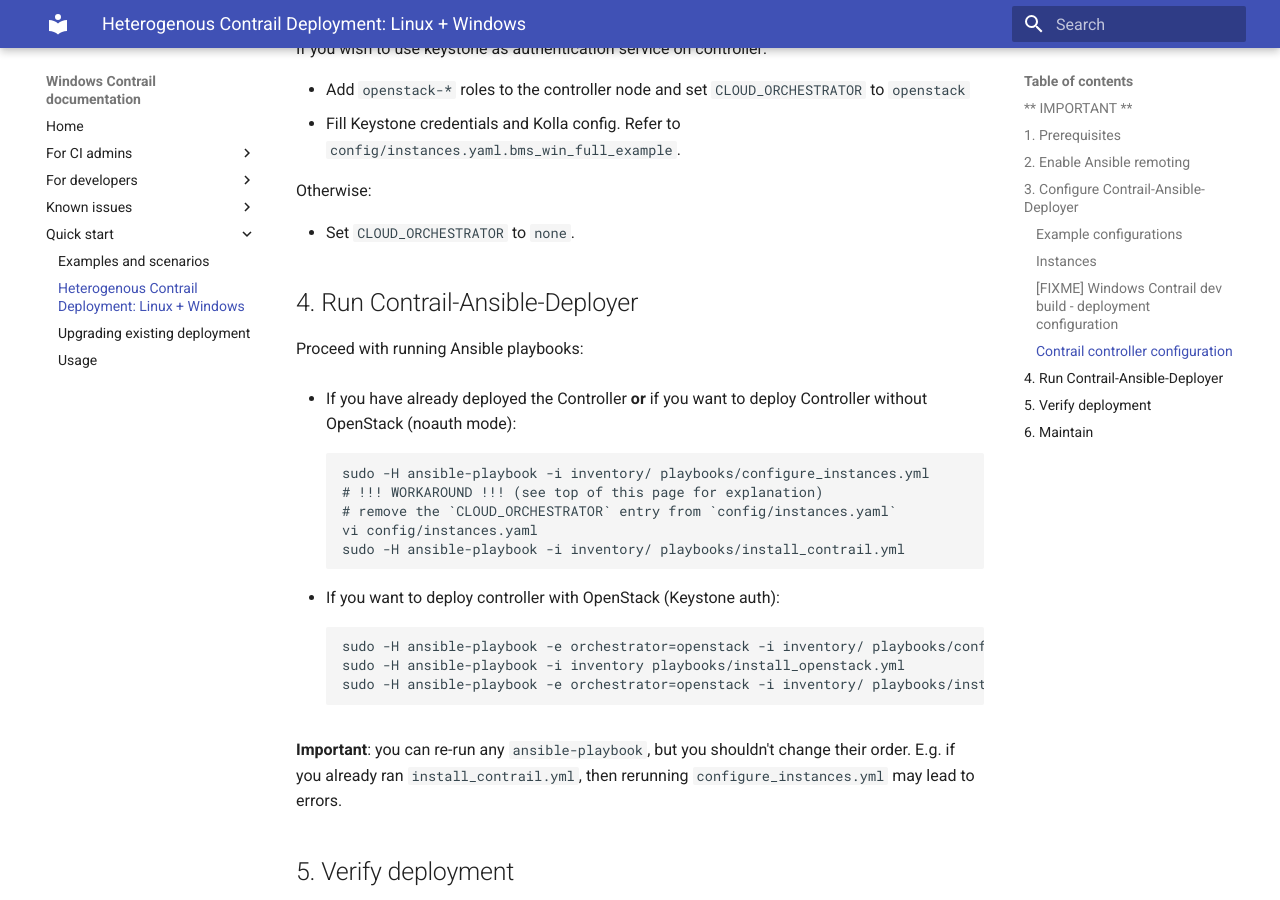
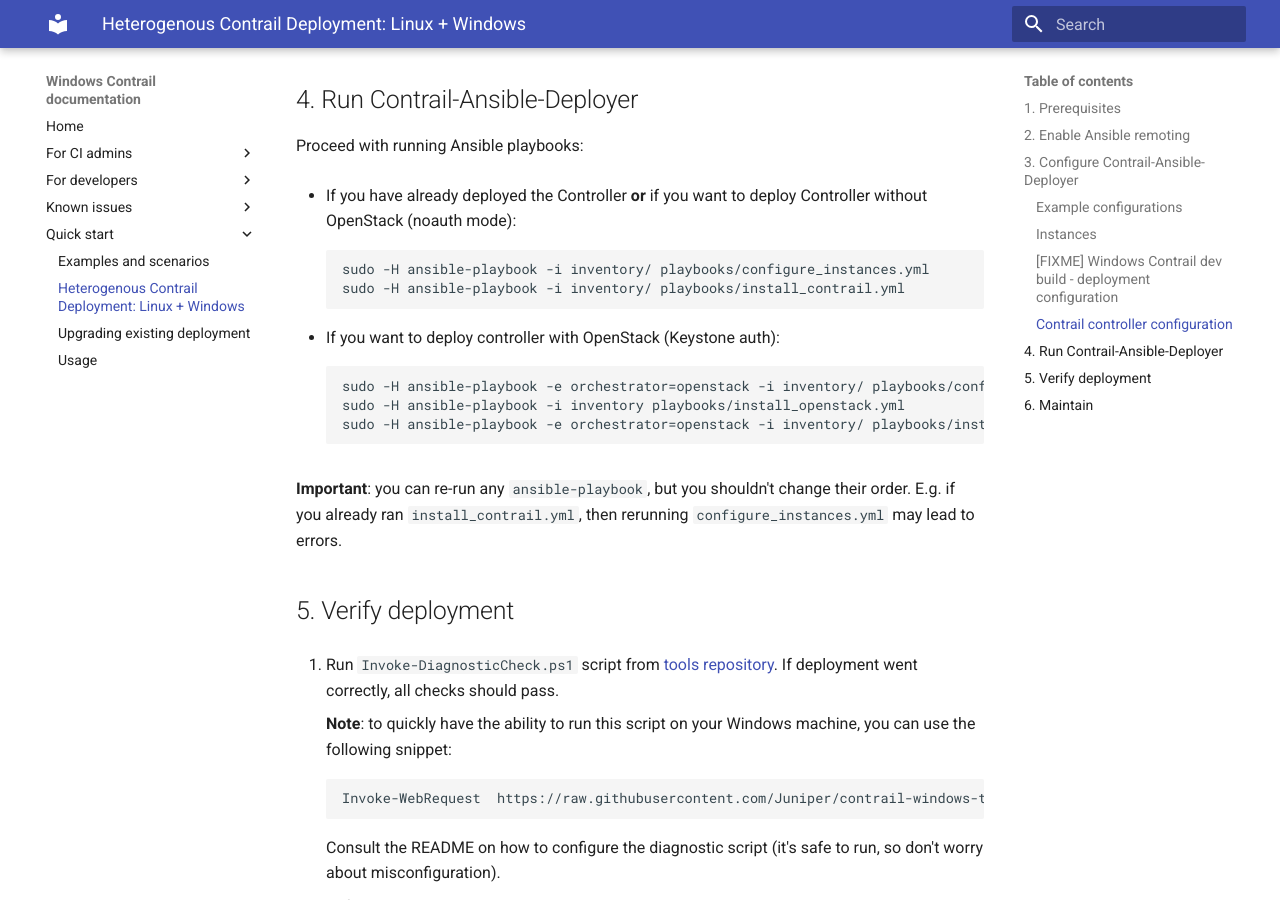
Before and after one commit to piotr-szuberski/contrail-windows-docs, an MkDocs documentation site: the page built from doc/Quick_start/deployment.md, in a window 1280 px wide and 900 px high, scrolled down 3228 px. Built offline with MkDocs 1.6.1 and Material for MkDocs 9.7.7, drawn with Linux system fonts in a browser that asks for light colours; some of the changed text lies outside the part shown.

Commit message:
Remove warning about noauth deployment not working. (#87)
This reverts commit e7fc0a667598a8f670fed81d3aa7de51f4582375.

```diff
--- a/doc/Quick_start/deployment.md
+++ b/doc/Quick_start/deployment.md
@@ -1,14 +1,4 @@
 # Heterogenous Contrail Deployment: Linux + Windows
-
-
-## ** IMPORTANT **
-
-**[FIXME]** As of Oct 23, deployment without Keystone does not fully work! Cluster is brought up, however users can't
-login to Contrail WebUI. This may be enough for development purposes, if developers don't interact in WebUI.
-This section of documentation will be updated once the issue is resolved.
-Meanwhile, there is a known workaround, described below.
-
----
 
 The following procedure allows the operator to bring up heterogenous Contrail deployment. It will consist of at least
 one Contrail Controller (CentOS machine) and at least one Windows Compute node.
@@ -131,9 +121,6 @@
 * If you have already deployed the Controller **or** if you want to deploy Controller without OpenStack (noauth mode):
 
         sudo -H ansible-playbook -i inventory/ playbooks/configure_instances.yml
-        # !!! WORKAROUND !!! (see top of this page for explanation)
-        # remove the `CLOUD_ORCHESTRATOR` entry from `config/instances.yaml`
-        vi config/instances.yaml
         sudo -H ansible-playbook -i inventory/ playbooks/install_contrail.yml
 
 * If you want to deploy controller with OpenStack (Keystone auth):
```
